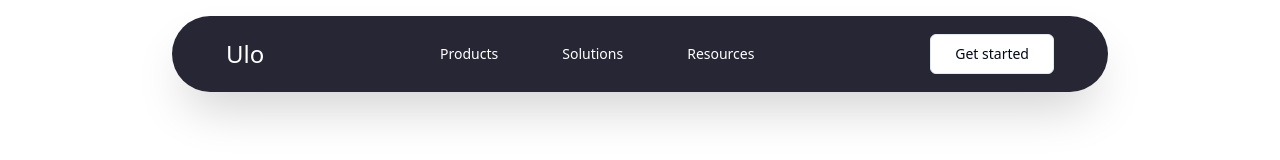
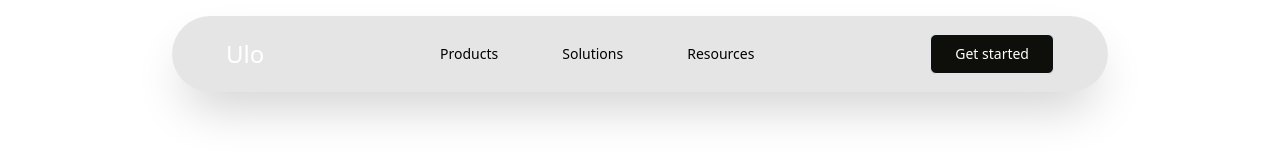
Before and after one commit to danju4rizzl/ulo-interface-forge, a React (Vite) app: page / in a window 1280 px wide. Shown: the top 160 px of the page. Built offline with nearby package versions, Linux system fonts and the light colour scheme.

Commit message:
Update Header component styles for improved visibility and accessibility

```diff
--- a/src/components/Header.tsx
+++ b/src/components/Header.tsx
@@ -70,7 +70,7 @@ const Header: React.FC = () => {
         <div ref={containerRef} className="hidden md:block mx-auto w-3/4">
           <div
             style={{
-              backgroundColor: `rgba(0, 0, 18, 0.85)`,
+              backgroundColor: `rgba(0, 0, 18, 0.1)`,
               boxShadow: `0 25px 50px -12px rgba(6, 3, 9, 0.2)`
             }}
             className="rounded-full backdrop-blur-xl transition-all duration-300  py-[6px] px-[54px]"
@@ -82,27 +82,30 @@ const Header: React.FC = () => {
               <nav className="hidden md:flex space-x-8 items-center ">
                 <Button
                   variant="ghost"
-                  className="text-sm text-white hover:text-black/70 hover:bg-white"
+                  className="text-sm text-black hover:text-black/70 hover:bg-white"
                 >
                   <Link to={'#'}>Products</Link>
                 </Button>
 
                 <Button
                   variant="ghost"
-                  className="text-sm text-white hover:text-black/70 hover:bg-white"
+                  className="text-sm text-black hover:text-black/70 hover:bg-white"
                 >
                   <Link to={'#'}>Solutions</Link>
                 </Button>
 
                 <Button
                   variant="ghost"
-                  className="text-sm text-white hover:text-black/70 hover:bg-white"
+                  className="text-sm text-black hover:text-black/70 hover:bg-white"
                 >
                   <Link to={'#'}>Resources</Link>
                 </Button>
               </nav>
               <div className="flex items-center space-x-4">
-                <Button variant="outline" className="text-sm px-6  ">
+                <Button
+                  variant="outline"
+                  className="text-sm px-6 bg-primary text-white hover:bg-white hover:text-primary "
+                >
                   Get started
                 </Button>
               </div>
```
